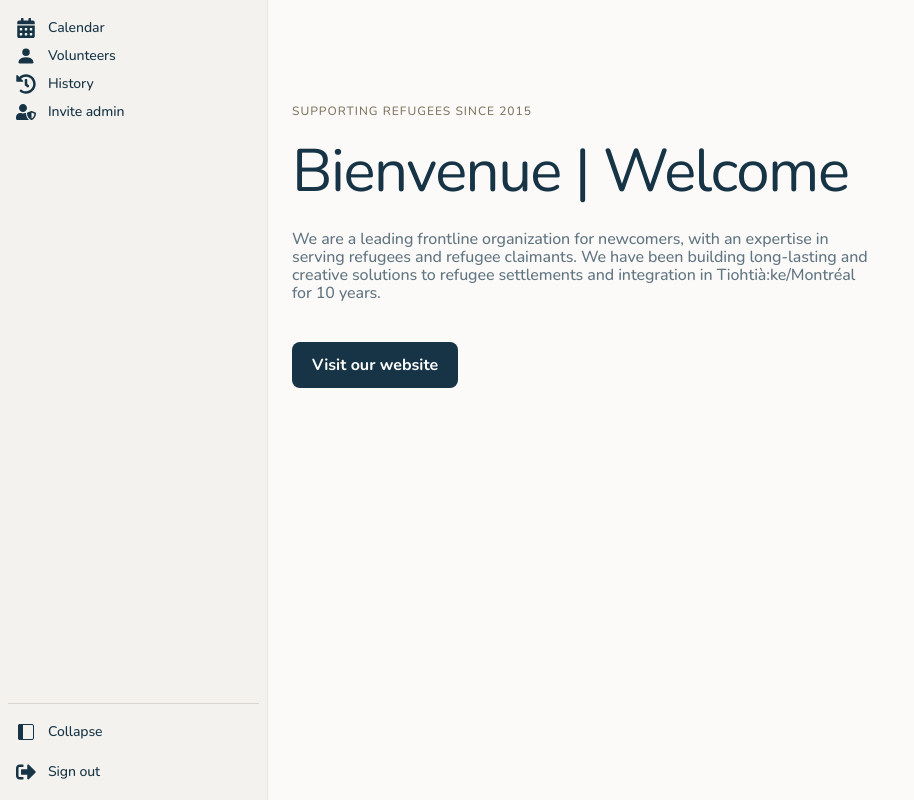
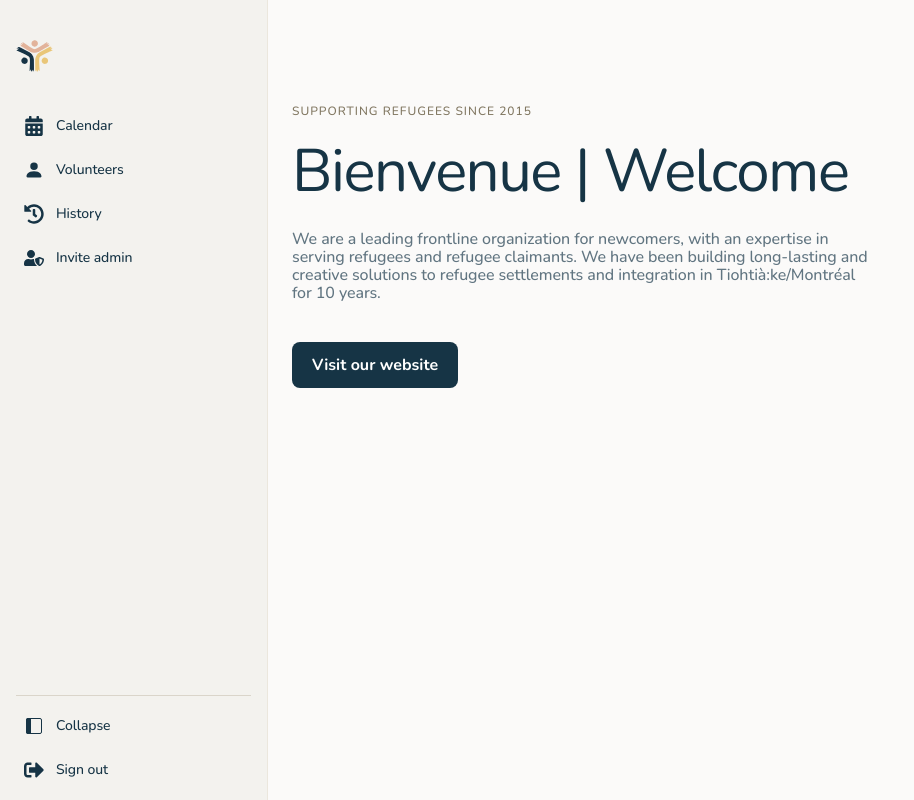
Before and after one commit to hack4impact-mcgill/the-refugee-centre, a Next.js app: page / in a window 1280 px wide. Shown: the whole page, without its empty margins (0-914 px from the left). Built offline with nearby package versions, Linux system fonts and the light colour scheme; no server answers.

Commit message:
Update sidebar with logo

```diff
--- a/src/components/sidebar.tsx
+++ b/src/components/sidebar.tsx
@@ -1,6 +1,7 @@
 "use client";
 
 import { useState } from "react";
+import Image from "next/image";
 import Link from "next/link";
 import { usePathname, useRouter } from "next/navigation";
 import { BsPersonFill } from "react-icons/bs";
@@ -21,7 +22,7 @@ const navItems = [
 ];
 
 const itemClassName =
-  "flex w-full items-center gap-3 rounded px-2 py-0.5 text-body2 text-navy-900 transition-colors hover:bg-sandstone-300";
+  "flex w-full items-center gap-3 rounded px-2 py-1 text-body2 text-navy-900 transition-colors hover:bg-sandstone-300";
 
 export default function Sidebar({ email }: { email?: string }) {
   const pathname = usePathname();
@@ -46,14 +47,26 @@ export default function Sidebar({ email }: { email?: string }) {
 
   return (
     <aside
-      className={`sticky top-0 flex h-dvh shrink-0 flex-col justify-between overflow-hidden border-r border-sandstone-300 bg-sandstone-200 px-2 py-4 transition-[width] duration-200 ${
-        collapsed ? "w-14" : "w-67"
+      className={`sticky top-0 flex h-dvh shrink-0 flex-col justify-between overflow-hidden border-r border-sandstone-300 bg-sandstone-200 px-4 pt-10 pb-4 transition-[width] duration-200 ${
+        collapsed ? "w-17" : "w-67"
       }`}
     >
+      <div className="flex flex-col gap-10">
+        <Link href="/" aria-label="The Refugee Centre home" className="w-fit">
+          <Image
+            src="/trc-emblem.svg"
+            alt=""
+            width={37}
+            height={32}
+            priority
+            className="h-8 w-auto"
+          />
+        </Link>
         <nav aria-label="Main">
-        <ul className="flex flex-col gap-1">
+          <ul className="flex flex-col gap-4">
             {navItems.map(({ href, label, Icon }) => {
-            const active = pathname === href || pathname.startsWith(`${href}/`);
+              const active =
+                pathname === href || pathname.startsWith(`${href}/`);
               return (
                 <li key={href}>
                   <Link
@@ -74,13 +87,14 @@ export default function Sidebar({ email }: { email?: string }) {
             })}
           </ul>
         </nav>
+      </div>
 
       <div className="flex flex-col gap-4">
         <hr className="border-sandstone-400" />
         {email && (
           <p
             title={email}
-            className="flex w-full items-center gap-3 px-2 py-0.5 text-body2 text-navy-700"
+            className="flex w-full items-center gap-3 px-2 py-1 text-body2 text-navy-700"
           >
             <FaUserCircle aria-hidden className="size-5 shrink-0" />
             <span className={`truncate ${collapsed ? "sr-only" : ""}`}>
```
Lines whose indentation alone changed are shown as unchanged.
